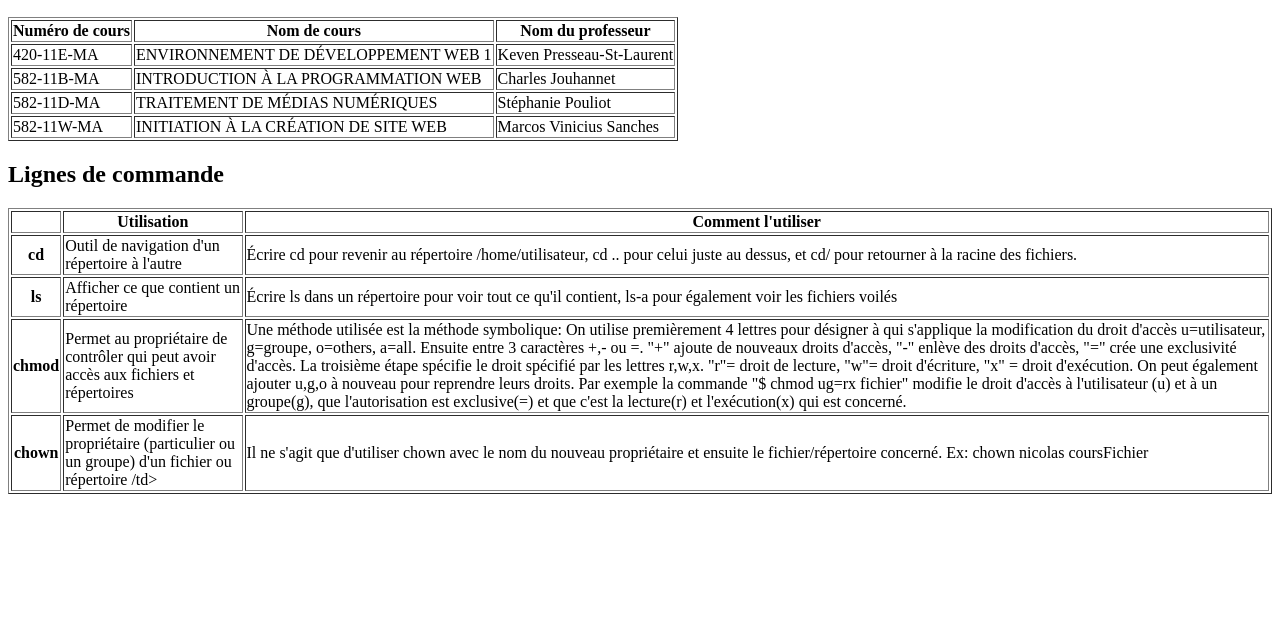
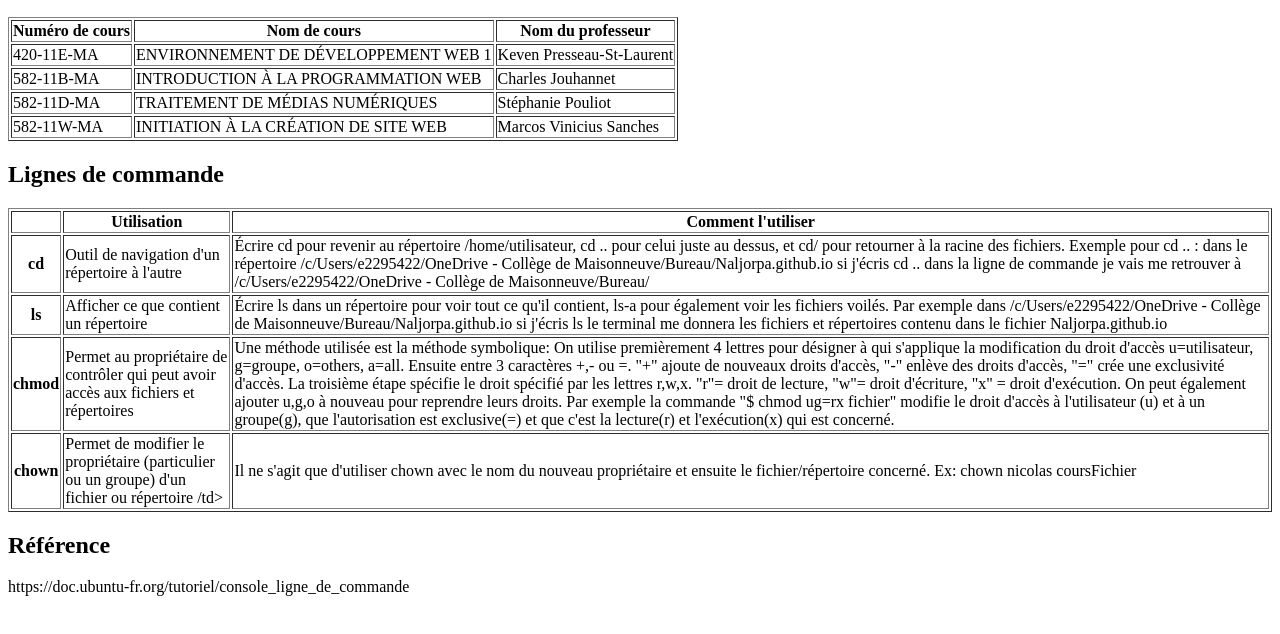
Before and after one commit to Naljorpa/activite_8, a plain HTML site: page index.html in a window 1280 px wide. Shown: the part 110-744 px from the top of the page. Drawn offline with Linux system fonts and the light colour scheme.

Commit message:
ajout de réference

```diff
--- a/index.html
+++ b/index.html
@@ -60,12 +60,12 @@
                 <tr>
                     <th>cd</th>
                     <td>Outil de navigation d'un répertoire à l'autre</td>
-                    <td>Écrire cd pour revenir au répertoire /home/utilisateur, cd .. pour celui juste au dessus, et cd/ pour retourner à la racine des fichiers.</td>
+                    <td>Écrire cd pour revenir au répertoire /home/utilisateur, cd .. pour celui juste au dessus, et cd/ pour retourner à la racine des fichiers. Exemple pour cd .. : dans le répertoire /c/Users/e2295422/OneDrive - Collège de Maisonneuve/Bureau/Naljorpa.github.io si j'écris cd .. dans la ligne de commande je vais me retrouver à /c/Users/e2295422/OneDrive - Collège de Maisonneuve/Bureau/ </td>
                 </tr>
                 <tr>
                     <th>ls</th>
                     <td>Afficher ce que contient un répertoire</td>
-                    <td>Écrire ls dans un répertoire pour voir tout ce qu'il contient, ls-a pour également voir les fichiers voilés</td>
+                    <td>Écrire ls dans un répertoire pour voir tout ce qu'il contient, ls-a pour également voir les fichiers voilés. Par exemple dans /c/Users/e2295422/OneDrive - Collège de Maisonneuve/Bureau/Naljorpa.github.io si j'écris ls le terminal me donnera les fichiers et répertoires contenu dans le fichier Naljorpa.github.io</td>
                 </tr>
                 <tr>
                     <th>chmod</th>
@@ -79,6 +79,10 @@
                 </tr>
             </table>
         </section>
+        <section>
+            <h2>Référence</h2>
+            <p>https://doc.ubuntu-fr.org/tutoriel/console_ligne_de_commande</p>
+        </section>
     </main>
 </body>
 
```
